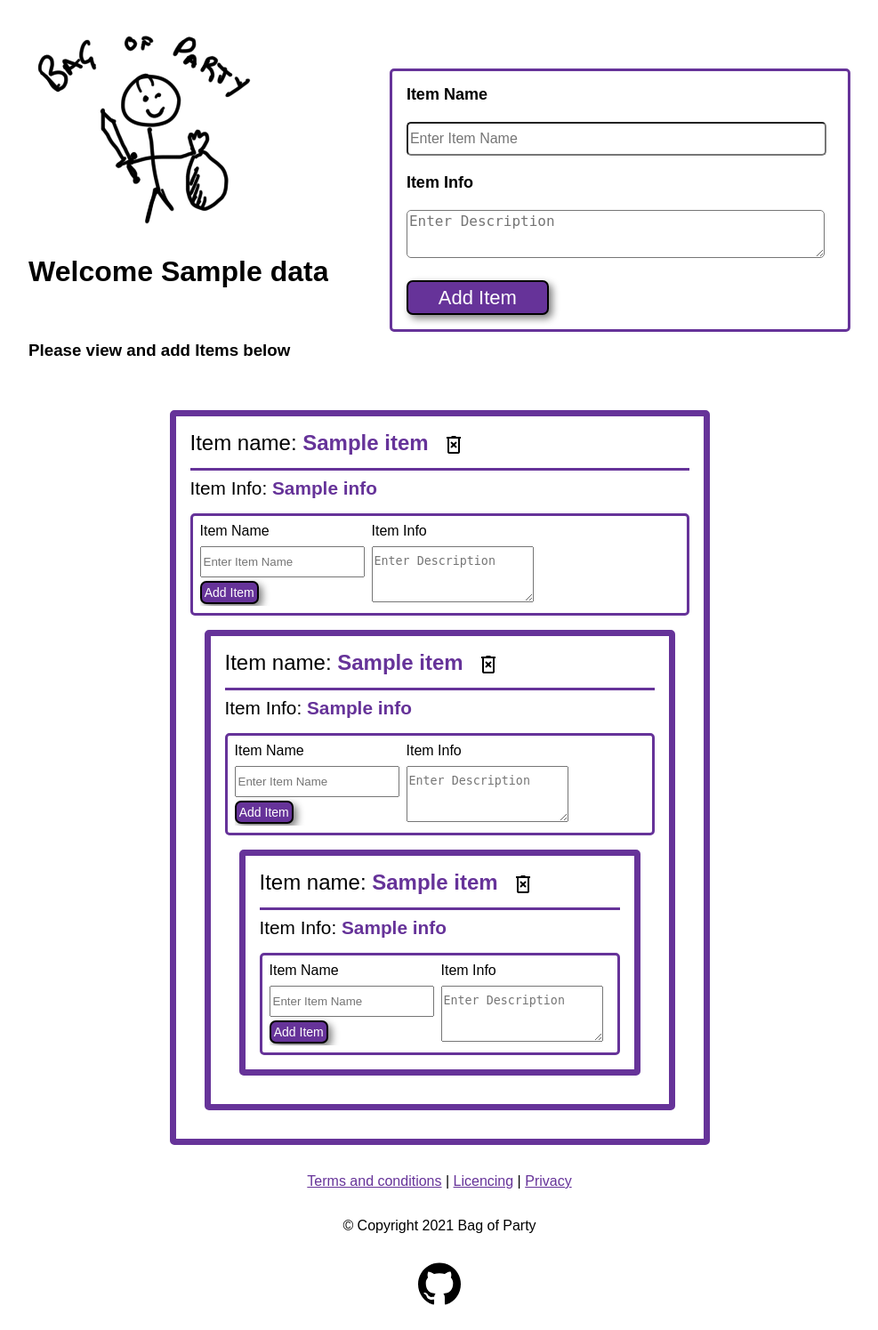
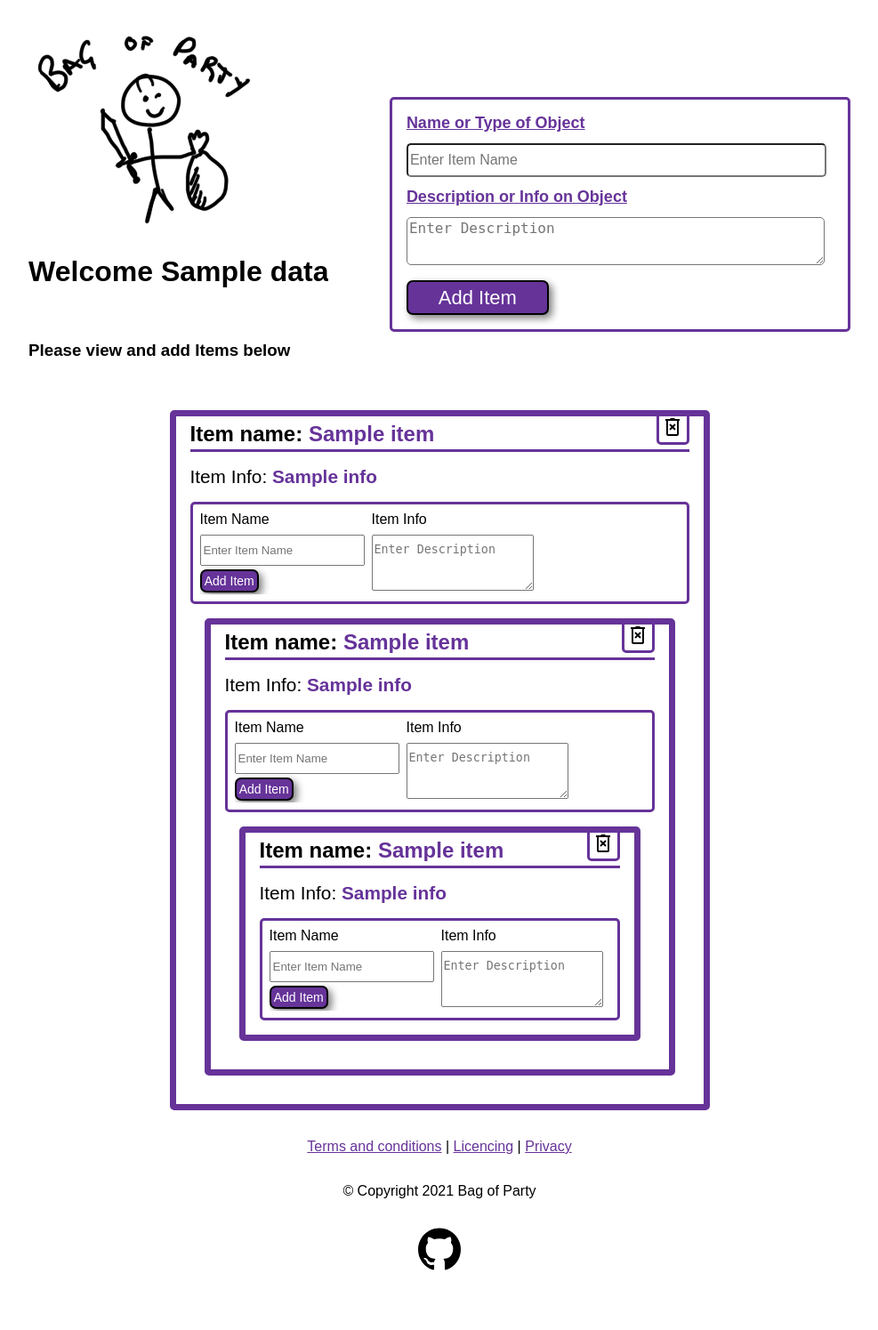
Before and after one commit to Bag-of-Party/python-website, a Flask app: template templates/partypage.html in a window 1280 px wide. Shown: the whole page at 89% size, without its empty margins (146-1133 px from the left). After the commit the page ends 1428 px from the top, so only its background shows below. Run offline with Flask 2, Linux system fonts and the light colour scheme; the template is opened without the code that fills it: most values are stand-ins (such as "Sample title", 1, 10 or a date in 2020); some libraries are stand-ins or nearby versions.

Commit message:
css for delete button complete

```diff
--- a/static/css/main.css
+++ b/static/css/main.css
@@ -52,6 +52,7 @@ input {
 }
 
 .cta {
+    text-align: center;
     width: 10rem;
 }
 
@@ -134,9 +135,11 @@ input {
 }
 
 .inputContainer div {
-    padding-bottom: 1rem;
+    padding-bottom: 0.5rem;
     font-weight: bold;
     font-size: large;
+    text-decoration-line: underline;
+    color: rebeccapurple;
 }
 
 .inputContainer textarea {
@@ -159,7 +162,9 @@ input {
     /* padding-top: 1rem;
     padding-bottom: 1rem; */
     /* width: auto; */
-    padding: 1rem;
+    padding-left: 1rem;
+    padding-right: 1rem;
+    padding-bottom: 1rem;
     margin: 1rem;
     /* display: grid; */
 }
@@ -169,14 +174,27 @@ input {
 }
 
 .item_box_name {
+    vertical-align: baseline;
+    /* margin-top: 1rem; */
+    height: 2rem;
+    /* padding-top: 1rem; */
+    display: flex;
+    justify-content:space-between;
+    /* padding-top: 0.5rem; */
     font-size: 1.5rem;
     border-bottom: solid;
     border-color: rebeccapurple;
-    padding-bottom: 0.5rem;
+    margin-bottom: 0.5rem;
+    padding-bottom: 0.3rem;
 }
+
 .item_box_name span {
     color: rebeccapurple;
     font-weight: bold;
+    vertical-align: sub;
+}
+.item_box_name span:first-child {
+    color: black;
 }
 .item_box_name img {
     height: 1.5rem;
@@ -244,10 +262,18 @@ input {
 }
 
 .deleteImg {
-    vertical-align: sub;
-    padding-left: 1rem;
+    /* vertical-align: sub; */
+    /* margin-left: 1rem; */
+    border-style: solid;
+    border-color: rebeccapurple;
+    border-radius: 5px;
+    padding-top: 0.4rem;
+    padding-right: 0.2rem;
+    padding-left: 0.2rem;
+    /* margin-bottom: 1rem; */
+    /* overflow: visible; */
 }
+.deleteImg img {
+    /* padding-top: 5rem; */
 
-/* .itemText {
-    color: rebeccapurple;
-} */
+}
--- a/templates/item.html
+++ b/templates/item.html
@@ -1,6 +1,9 @@
 <div class="item_box">
   <div>
-    <div class="item_box_name">Item name: <span class="itemText">{{ item.name }}</span><a href="?delete={{ item.id }}" class="deleteImg"><img alt="bin" src="/static/images/icons/bin.png" /></a></div>
+    <div class="item_box_name">
+      <div><span>Item name: </span><span class="itemText">{{ item.name }}</span></div>
+      <div><a href="?delete={{ item.id }}" class="deleteImg"><img alt="bin" src="/static/images/icons/bin.png" /></a></div>
+    </div>
     <div class="item_box_info">Item Info: <span class="itemText">{{ item.info }}</span></div>
   </div>
   <div class="item_box_form">
--- a/templates/partypage.html
+++ b/templates/partypage.html
@@ -14,7 +14,7 @@
                 <div class="itemInput">
                     <span class="inputContainer">
                         <div>
-                            <label>Item Name</label>
+                            <label>Name or Type of Object</label>
                         </div>
                         <div>
                             <input class="itemTextInput" placeholder="Enter Item Name" maxlength="20" type="text" name="add_item"/>
@@ -22,7 +22,7 @@
                     </span>
                     <span class="inputContainer">
                         <div>
-                            <label>Item Info</label>
+                            <label>Description or Info on Object</label>
                         </div>
                         <div>
                             <textarea class="itemTextInput" placeholder="Enter Description" rows="10" cols="20" maxlength="200" name="add_item_info"></textarea>
```
